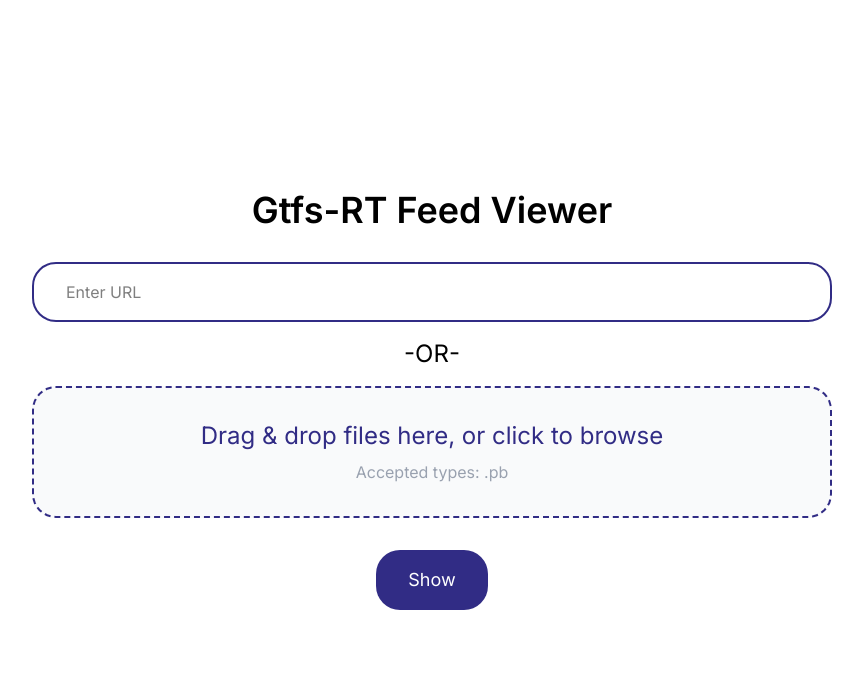
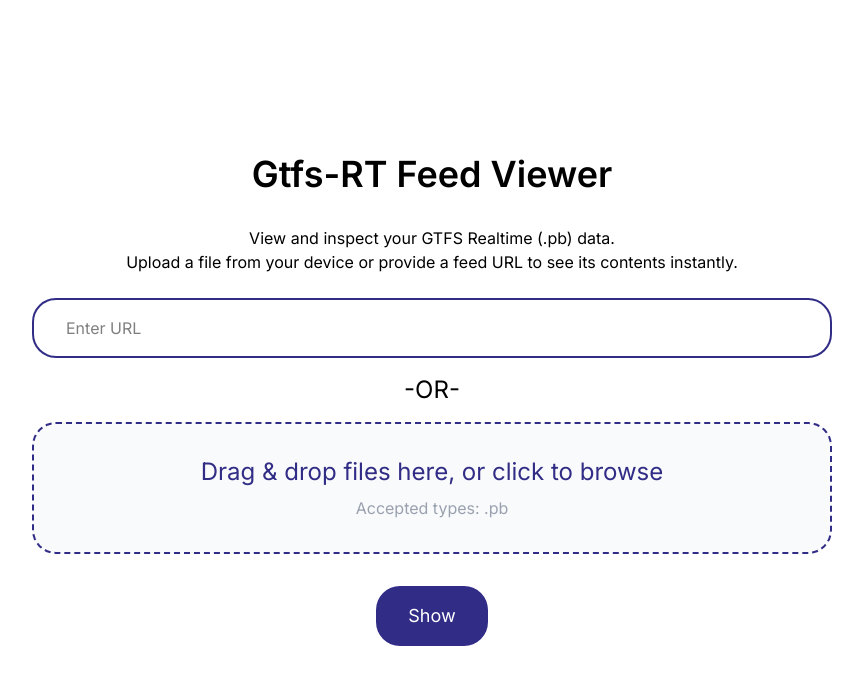
Before and after one commit to sofievd/gtfs-rt-feed-viewer, a Vue app: page / in a window 1280 px wide. Shown: the top 684 px of the page, without its empty margins (208-1071 px from the left). Built offline with nearby package versions, Linux system fonts and the light colour scheme.

Commit message:
Added chort info text

```diff
--- a/src/components/GtfsViewer.vue
+++ b/src/components/GtfsViewer.vue
@@ -2,6 +2,10 @@
     <div class="flex flex-col items-center h-screen">
       <div class="flex-1"></div>
       <h1 class="text-4xl my-8 font-semibold">Gtfs-RT Feed Viewer</h1>
+      <div class="mb-6 text-center">
+        <p> View and inspect your GTFS Realtime (.pb) data. </p>
+        <p> Upload a file from your device or provide a feed URL to see its contents instantly. </p>
+      </div>
       <FeedPicker @file-buffer="handleUint8Array"/>
       <GtfsFeed v-if="feed" :feed="feed" class="bg-gray-50 w-[800px] py-4 px-4 rounded-3xl"/>
       <div class="flex-1"></div>
```
